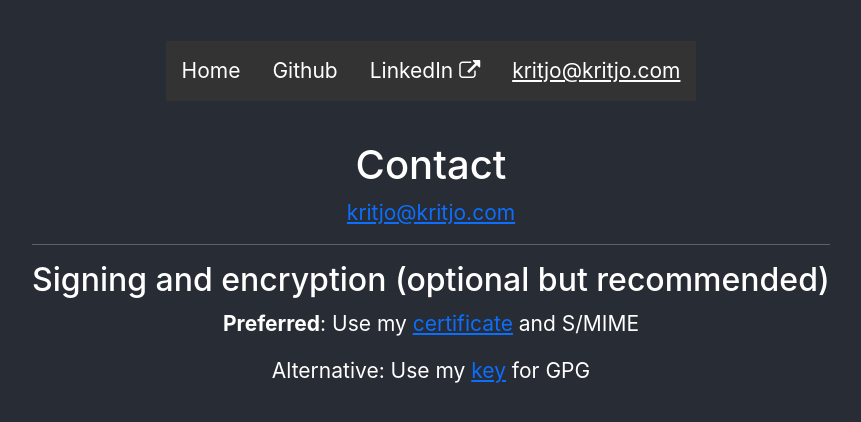
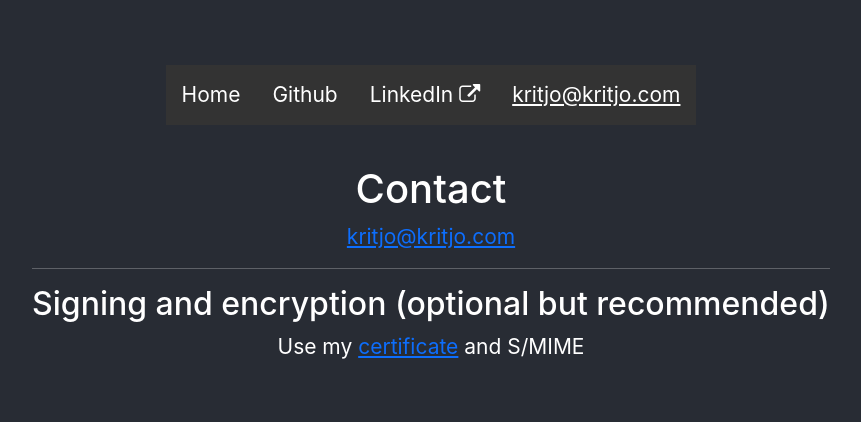
Before and after one commit to kritjo/kritjo-com, a React (Create React App) app: page /contact in a window 1280 px wide. Shown: the part 182-604 px from the top of the page, without its empty margins (209-1070 px from the left). Built offline with nearby package versions, Linux system fonts and the light colour scheme.

Commit message:
Update certificate

```diff
--- a/src/pages/Contact.js
+++ b/src/pages/Contact.js
@@ -10,8 +10,7 @@ const Contact = (props) => {
             <a href="mailto:kritjo@kritjo.com">kritjo@kritjo.com</a>
             <hr/>
             <h2>Signing and encryption (optional but recommended)</h2>
-            <p><b>Preferred</b>: Use my <a href="/kritjo@kritjo.com.cer">certificate</a> and S/MIME</p>
-            <p>Alternative: Use my <a href="/kritjo@kritjo.com.gpg">key</a> for GPG</p>
+            <p>Use my <a href="/kritjo@kritjo.com.cer">certificate</a> and S/MIME</p>
         </div>
     )
 }
```
Also changed, not shown: 2 other files (tests, documents, lock files or other folders).
